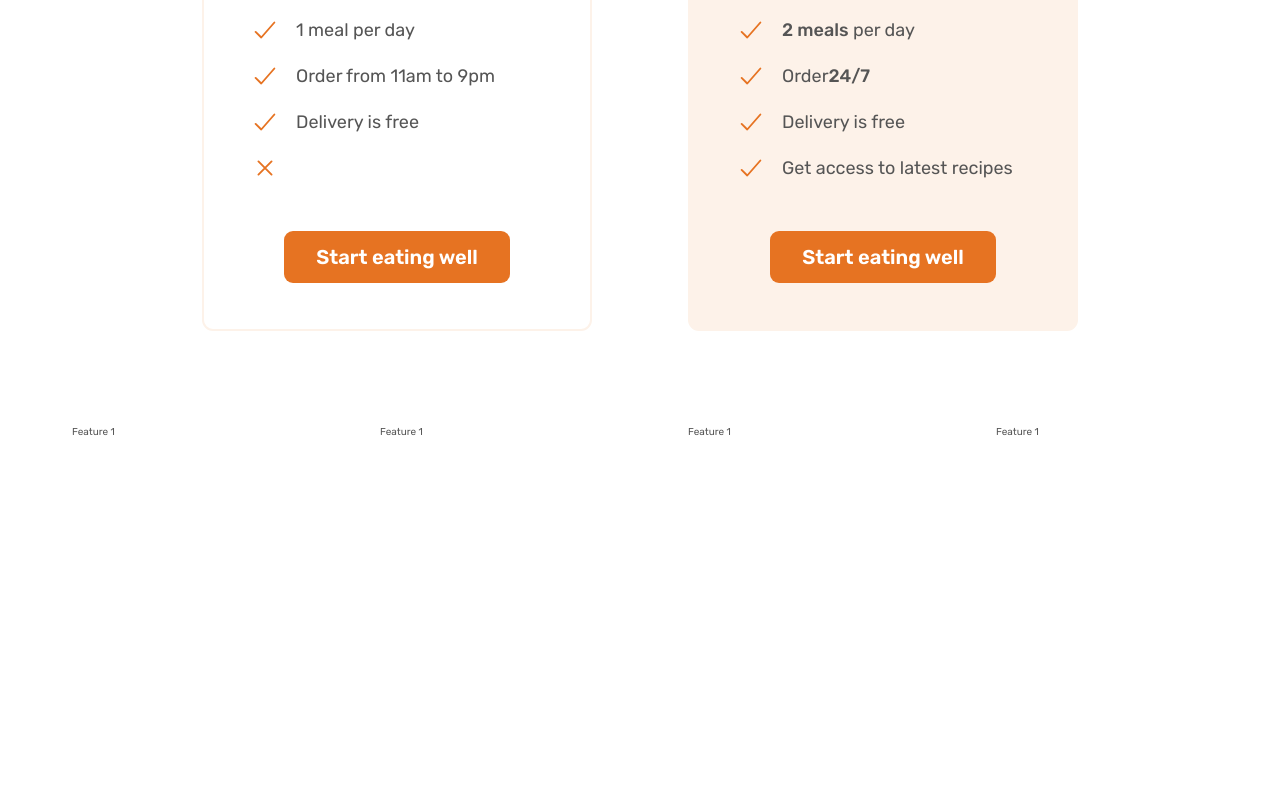
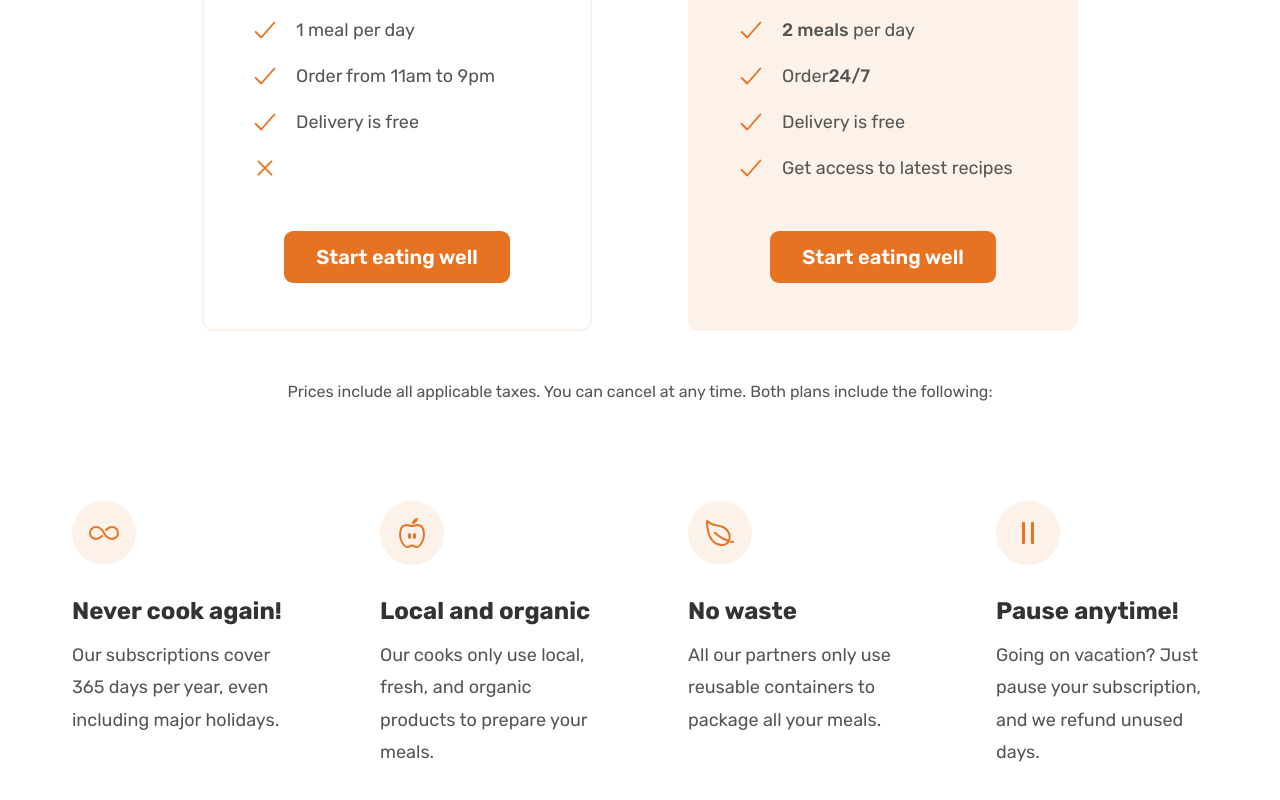
Before and after one commit to JuriLu/Omnifood, a website: page index.html in a window 1280 px wide. Shown: the part 5156-5956 px from the top of the page. Before the commit the page ends 5689 px from the top, so only its background shows below. Drawn offline with nearby package versions, Linux system fonts and the light colour scheme.

Commit message:
feature(section) finished

```diff
--- a/css/style.css
+++ b/css/style.css
@@ -446,7 +446,35 @@
     color: #6f6f6f;
 }
 
+.plan-details {
+    font-size: 1.6rem;
+    line-height: 1.6;
+    text-align: center;
+}
+
 .plan-sign-up {
     text-align: center;
     margin-top: 4.8rem;
 }
+
+.feature-icon {
+    color: #e67322;
+    height: 3.2rem;
+    width: 3.2rem;
+    background-color: #fdf2e9;
+    margin-bottom: 3.2rem;
+    padding: 1.6rem;
+    border-radius: 50%;
+}
+
+.feature-title {
+    font-size: 2.4rem;
+    color: #333;
+    font-weight: 700;
+    margin-bottom: 1.6rem;
+}
+
+.feature-text {
+    font-size: 1.8rem;
+    line-height: 1.8;
+}
--- a/index.html
+++ b/index.html
@@ -361,7 +361,8 @@
                 Eating well without breaking the bank
             </h2>
         </div>
-        <div class="container grid grid--2-cols">
+
+        <div class="container grid grid--2-cols margin-bottom-md">
             <div class="pricing-plan pricing-plan--starter">
                 <header class="plan-header">
                     <p class="plan-name">Starter</p>
@@ -423,11 +424,45 @@
                 </div>
             </div>
         </div>
+
+        <div class="container grid">
+            <aside class="plan-details">
+                Prices include all applicable taxes.
+                You can cancel at any time.
+                Both plans include the following:
+            </aside>
+        </div>
+
         <div class="container grid grid--4-cols">
-            <div class="feature">Feature 1</div>
-            <div class="feature">Feature 1</div>
-            <div class="feature">Feature 1</div>
-            <div class="feature">Feature 1</div>
+            <div class="feature">
+                <ion-icon class="feature-icon" name="infinite-outline"></ion-icon>
+                <p class="feature-title">Never cook again!</p>
+                <p class="feature-text">
+                    Our subscriptions cover 365 days per year,
+                    even including major holidays.
+                </p>
+            </div>
+            <div class="feature">
+                <ion-icon class="feature-icon" name="nutrition-outline"></ion-icon>
+                <p class="feature-title">Local and organic</p>
+                <p class="feature-text">
+                    Our cooks only use local, fresh, and organic products to prepare your meals.
+                </p>
+            </div>
+            <div class="feature">
+                <ion-icon class="feature-icon" name="leaf-outline"></ion-icon>
+                <p class="feature-title">No waste</p>
+                <p class="feature-text">
+                    All our partners only use reusable containers to package all your meals.
+                </p>
+            </div>
+            <div class="feature">
+                <ion-icon class="feature-icon" name="pause-outline"></ion-icon>
+                <p class="feature-title">Pause anytime!</p>
+                <p class="feature-text">
+                    Going on vacation? Just pause your subscription, and we refund unused days.
+                </p>
+            </div>
         </div>
     </section>
 </main>
```
